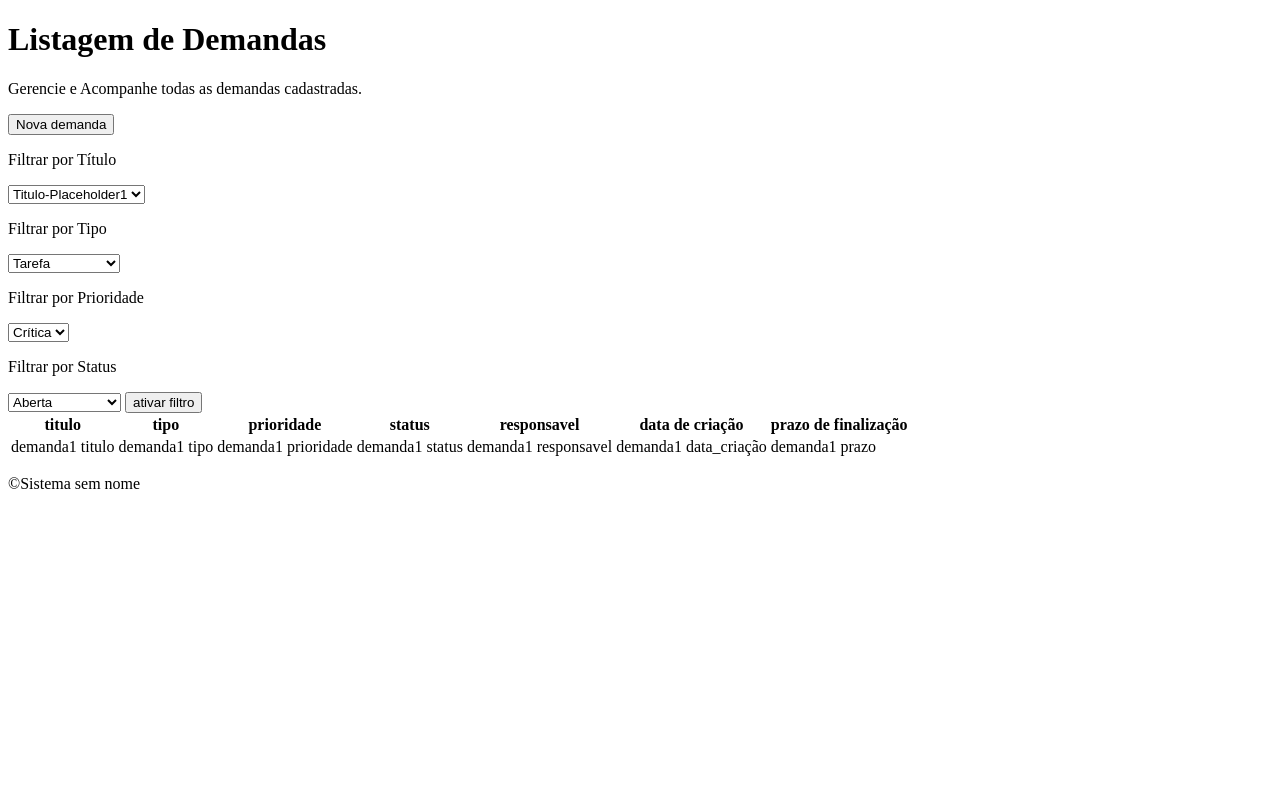
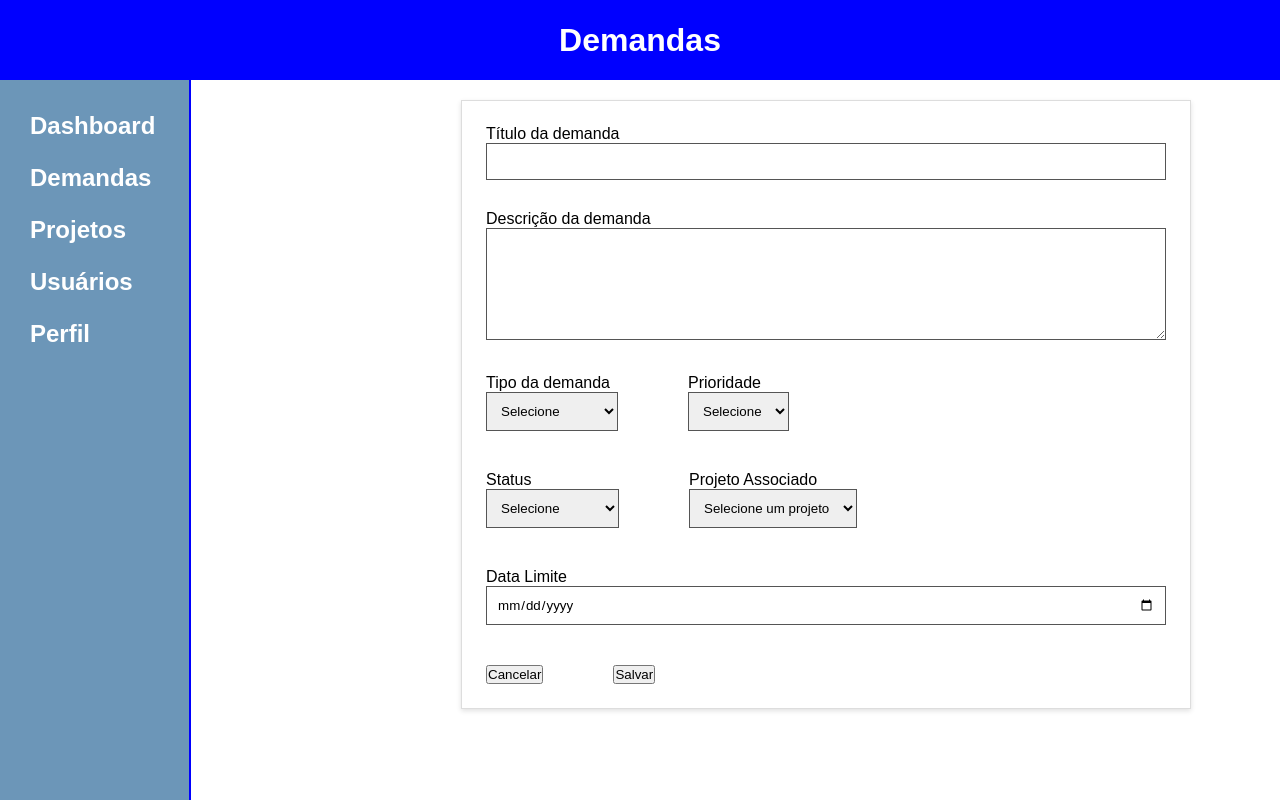
Before and after one commit to Luskapaes3/PI-II-TIME-24, a plain HTML site: page cadastro_demanda.html in a window 1280 px wide. Drawn offline with Linux system fonts and the light colour scheme.

Commit message:
Update cadastro_demanda.html

```diff
--- a/cadastro_demanda.html
+++ b/cadastro_demanda.html
@@ -1,104 +1,186 @@
 <!DOCTYPE html>
 <html lang="pt-BR">
+
 <head>
     <meta charset="UTF-8">
     <meta name="viewport" content="width=device-width, initial-scale=1.0">
-    <title>SITE PORRA!</title>
-    <link rel="stylesheet" href="global.css">
+
+    <title>Demandas</title>
+
+    <link rel="stylesheet" href="style.css">
+    <script src="script.js" defer></script>
 </head>
+
 <body>
 
+    <div class="cabeçalho">
+        <h1>Demandas</h1>
+    </div>
 
+    <div class="conteudo">
 
+        <div class="leftmenu">
+            <h2><a href="#">Dashboard</a></h2>
+            <h2><a href="#">Demandas</a></h2>
+            <h2><a href="#">Projetos</a></h2>
+            <h2><a href="#">Usuários</a></h2>
+            <h2><a href="#">Perfil</a></h2>
+        </div>
 
-    <div class="titulo-introducao">
+        <div class="corpo">
 
-        <h1>Listagem de Demandas</h1>
-        <p>Gerencie e Acompanhe todas as demandas cadastradas.</p>
+            <form id="formDemanda" novalidate>
 
-        <button class="lateral-direita">Nova demanda</button>
+                <div>
+                    <p>Título da demanda</p>
+
+                    <input
+                        type="text"
+                        id="titulo"
+                        required
+                        minlength="5"
+                        maxlength="100"
+                    >
+
+                    <div id="erroTitulo" class="erro"></div>
                 </div>
 
 
+                <div>
+                    <p>Descrição da demanda</p>
+
+                    <textarea
+                        id="descricao"
+                        rows="5"
+                        required
+                        minlength="10"
+                        maxlength="500"
+                    ></textarea>
+
+                    <div id="erroDescricao" class="erro"></div>
+                </div>
 
 
+                <div class="selects">
 
-    <div class="barra-busca">
+                    <!-- Tipo e prioridade -->
+                    <div style="display: flex; gap: 70px;">
 
-        <p>Filtrar por Título</p>
-        <select>
-            <option>Titulo-Placeholder1</option>
-            <option>Titulo-Placeholder2</option>
-            <option>Titulo-Placeholder3</option>
+                        <div>
+                            <p>Tipo da demanda</p>
+
+                            <select id="tipo" required>
+                                <option value="">Selecione</option>
+                                <option value="tarefa">Tarefa</option>
+                                <option value="defeito">Defeito</option>
+                                <option value="melhoria">Melhoria</option>
+                                <option value="documentacao">Documentação</option>
                             </select>
 
-        <p>Filtrar por Tipo</p>
-        <select>
-            <option>Tarefa</option>
-            <option>Defeito</option>
-            <option>Melhoria</option>
-            <option>Documentação</option>
+                            <div id="erroTipo" class="erro"></div>
+                        </div>
+
+
+                        <div>
+                            <p>Prioridade</p>
+
+                            <select id="prioridade" required>
+                                <option value="">Selecione</option>
+                                <option value="baixa">Baixa</option>
+                                <option value="media">Média</option>
+                                <option value="alta">Alta</option>
+                                <option value="critica">Crítica</option>
                             </select>
 
-        <p>Filtrar por Prioridade</p>
-        <select>
-            <option>Crítica</option>
-            <option>Alta</option>
-            <option>Média</option>
-            <option>Baixa</option>
-        </select>
-
-        <p>Filtrar por Status</p>
-        <select>
-            <option>Aberta</option>
-            <option>Em andamento</option>
-            <option>Em revisão</option>
-            <option>Concluída</option>
-            <option>Cancelada</option>
-        </select>
-
-        <button>ativar filtro</button>
+                            <div id="erroPrioridade" class="erro"></div>
+                        </div>
 
                     </div>
 
 
+                    <!-- Status e projeto -->
+                    <div style="display: flex; gap: 70px;">
 
+                        <div>
+                            <p>Status</p>
 
+                            <select id="status" required>
+                                <option value="">Selecione</option>
+                                <option value="aberta">Aberta</option>
+                                <option value="andamento">Em andamento</option>
+                                <option value="revisao">Em revisão</option>
+                                <option value="concluida">Concluída</option>
+                                <option value="cancelada">Cancelada</option>
+                            </select>
 
-
-    <div class="tabela-demandas">
-        <table>
-            <tr> <!-- definindo nome das colunas-->
-                <th>titulo</th>
-                <th>tipo</th>
-                <th>prioridade</th>
-                <th>status</th>
-                <th>responsavel</th>
-                <th>data de criação</th>
-                <th>prazo de finalização</th>
-            </tr>
-            <tr> <!-- Linha 1 / Demanda 1 -->
-                <td>demanda1 titulo</td>
-                <td>demanda1 tipo</td>
-                <td>demanda1 prioridade</td>
-                <td>demanda1 status</td>
-                <td>demanda1 responsavel</td>
-                <td>demanda1 data_criação</td>
-                <td>demanda1 prazo</td>
-            </tr>
-        </table>
+                            <div id="erroStatus" class="erro"></div>
                         </div>
 
 
+                        <div>
+                            <p>Projeto Associado</p>
 
+                            <select id="projeto" required>
+                                <option value="">Selecione um projeto</option>
+                                <option value="projeto1">Projeto 1</option>
+                                <option value="projeto2">Projeto 2</option>
+                                <option value="projeto3">Projeto 3</option>
+                            </select>
 
+                            <div id="erroProjeto" class="erro"></div>
+                        </div>
 
-    <div class="footer">
-        <p>©Sistema sem nome</p>
                     </div>
 
 
+                    <!-- Data limite -->
+                    <div>
+                        <p>Data Limite</p>
+
+                        <input
+                            type="date"
+                            id="dataLimite"
+                            required
+                        >
+
+                        <div id="erroData" class="erro"></div>
+                    </div>
 
 
+                    <!-- Botões -->
+                    <div style="display: flex; gap: 70px;">
+
+                        <button
+                            type="button"
+                            id="btnCancelar"
+                        >
+                            Cancelar
+                        </button>
+
+                        <button type="submit">
+                            Salvar
+                        </button>
+
+                    </div>
+
+                </div>
+
+            </form>
+
+
+            <!-- Resultado -->
+            <section id="painelResultado" class="resultado" style="display: none;">
+
+                <h2>Demanda cadastrada</h2>
+
+                <pre id="resultado"></pre>
+
+            </section>
+
+        </div>
+
+    </div>
+
 </body>
+
 </html>
```
Lines whose indentation alone changed are shown as unchanged.
